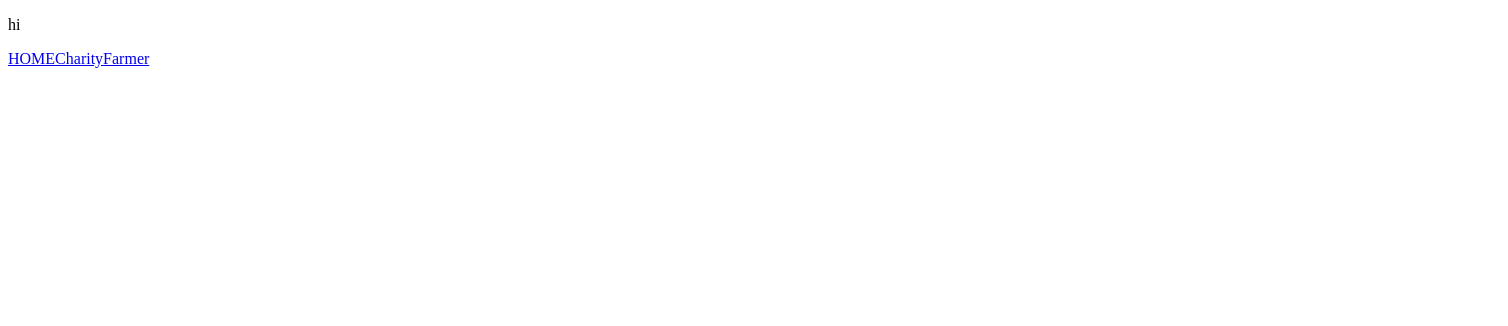
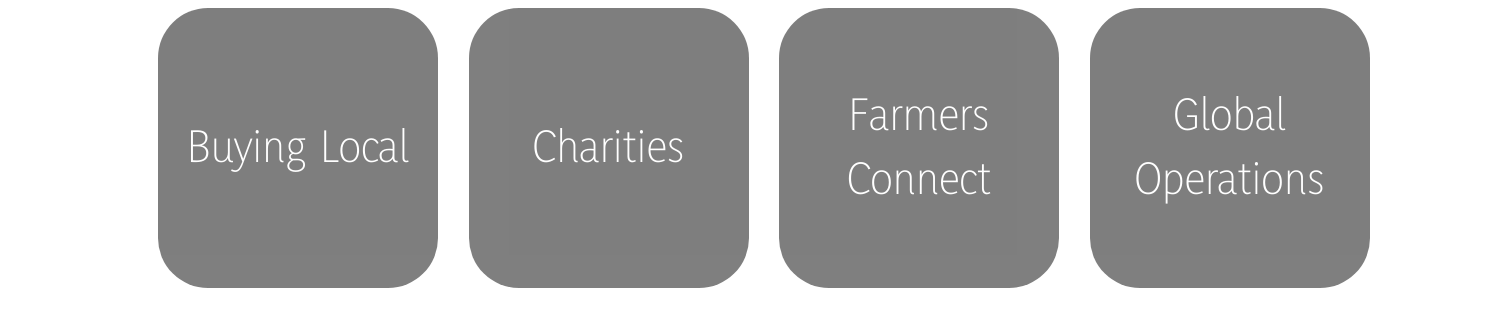
Before and after one commit to Calvin-Yap/RuHacks, a React (Create React App) app in the folder tracktor/: page / in a window 1280 px wide. Shown: the top 326 px of the page, 1508 px wide, since content can reach past the window. Built offline with nearby package versions, Linux system fonts and the light colour scheme.

Commit message:
created boxes

```diff
--- /dev/null
+++ b/tracktor/src/components/home/home.css
@@ -0,0 +1,54 @@
+@font-face {
+    font-family: 'Yaldevi Colombo ExtraLight Regular';
+    font-style: normal;
+    font-weight: normal;
+    src: local('Yaldevi Colombo ExtraLight Regular'), url('YaldeviColombo-ExtraLight.woff') format('woff');
+}
+html, body {
+    max-width: 100%;
+    overflow-x: hidden;
+    min-width: 1500px;
+}
+.buttons{
+    color: white;
+    font-size: 48px;
+    text-decoration: none;
+    font-family: 'Yaldevi Colombo ExtraLight Regular';
+    text-align: center;
+}
+
+.boxes{
+    border-radius: 50px;
+    background-color: black;
+    padding-top: 108px;
+    padding-bottom:108px;
+    width: 280px;
+    text-align: center;
+    opacity: .5;
+}
+.boxes2line{
+    border-radius: 50px;
+    background-color: black;
+    padding-top: 76px;
+    padding-bottom:76px;
+    width: 280px;
+    text-align: center;
+    opacity: .5;
+}
+
+.column {
+
+    float: left;
+    width: 23%;
+  }
+
+  /* Clearfix (clear floats) */
+  .row::after {
+
+    content: "";
+    clear: both;
+    display: table;
+  }
+  .lshifter{
+      margin-left: 10%;
+  }
--- a/tracktor/src/components/home/home.js
+++ b/tracktor/src/components/home/home.js
@@ -1,5 +1,7 @@
 import React from 'react';
 import { NavLink }  from "react-router-dom";
+import './home.css';
+
 class Home extends React.Component{
   render(){
     document.body.style.backgroundColor= "white";
@@ -7,12 +9,23 @@ class Home extends React.Component{
     //document.body.style.backgroundAttachment = "fixed";
         return (
       <div>
-      <p> hi</p>
-      <NavLink   to="/" >HOME</NavLink>
-    <NavLink  to="/charity">Charity</NavLink>
-    <NavLink  to="/f2f">Farmer</NavLink>
-
+<div className="lshifter">
+    <div class="row">
+            <div class="column">
+                <div className="boxes"> <NavLink  className="buttons" to="/local">Buying Local</NavLink></div>
+            </div>
+            <div class="column">
+                <div className="boxes"> <NavLink className="buttons" to="/charity">Charities</NavLink></div>
+            </div>
+            <div class="column">
+                <div className="boxes2line"> <NavLink  className="buttons" to="/farmer">Farmers Connect</NavLink></div>
+                </div>
+            <div class="column">
+                <div className="boxes2line"> <NavLink  className="buttons" to="/global">Global Operations</NavLink></div>
+            </div>
+        </div>
     </div>
+</div>
     )
   }
 }
```
Also changed, not shown: tracktor/src/components/home/YaldeviColombo-ExtraLight.woff (added).
